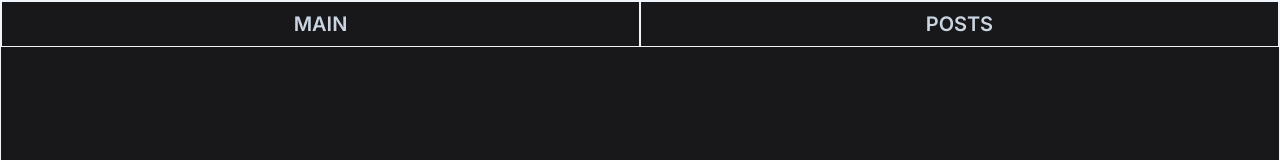
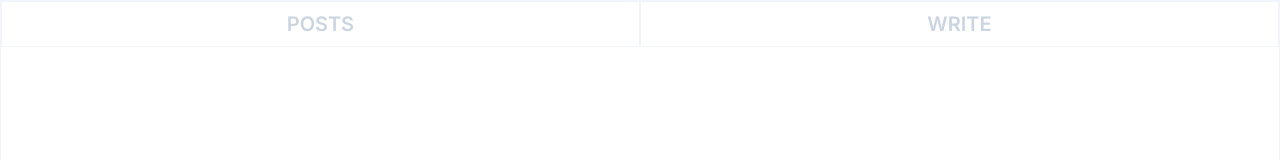
Before and after one commit to yeo-hyeonseok/study_nextjs, a Next.js app: page /list in a window 1280 px wide. Shown: the top 160 px of the page. Built offline with nearby package versions, Linux system fonts and the light colour scheme.

Commit message:
[update] 내비게이션 바 이름 변경

```diff
--- a/app/layout.tsx
+++ b/app/layout.tsx
@@ -16,21 +16,19 @@ export default function RootLayout({
 }) {
   return (
     <html lang="en">
-      <body
-        className={`${inter.className} bg-zinc-900 border border-slate-100`}
-      >
+      <body className={`${inter.className} border border-slate-100 bg-goku`}>
         <div className="flex justify-around">
           <Link
             href="/"
             className="text-xl text-slate-300 font-semibold border border-slate-100 flex-1 text-center pt-2 pb-2"
           >
-            MAIN
+            POSTS
           </Link>
           <Link
             href="/list"
             className="text-xl text-slate-300 font-semibold border border-slate-100 flex-1 text-center pt-2 pb-2"
           >
-            POSTS
+            WRITE
           </Link>
         </div>
         {children}
```
